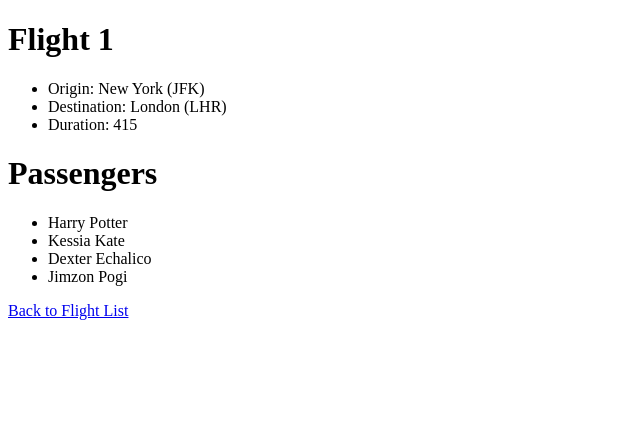
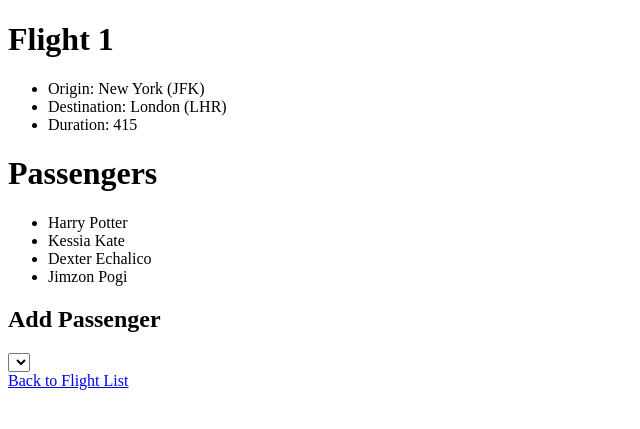
Before and after one commit to Jimzon/airline, a Django app: template flights/templates/flights/flight.html in a window 1280 px wide. Shown: the top 429 px of the page, without its empty margins (0-640 px from the left). Run offline with Django 4.2, Linux system fonts and the light colour scheme; the template is opened without the code that fills it: values that come from a table or form of the project are taken from there, others are empty; data comes from the database, SQL or seed files in the repository.

Commit message:
flight views function modify

```diff
--- a/flights/templates/flights/flight.html
+++ b/flights/templates/flights/flight.html
@@ -17,5 +17,12 @@
         {% endfor %}
     </ul>
 
+    <h2>Add Passenger</h2>
+
+    <form action="{% url 'book' flight.id %}" method="post">
+        {% csrf_token %}
+        <select name="passenger"></select>
+    </form>
+
     <a href="{% url 'index' %}">Back to Flight List</a>
 {% endblock %}
--- a/flights/views.py
+++ b/flights/views.py
@@ -14,7 +14,8 @@ def flight(request, flight_id):
     flight = Flight.objects.get(id=flight_id)
     return render(request, "flights/flight.html", {
         "flight": flight,
-        "passengers": flight.passengers.all()
+        "passengers": flight.passengers.all(),
+        "non_passengers": Passenger.objects.exclude(flights=flight).all()
     })
 
 def book(request, flight_id):
```
